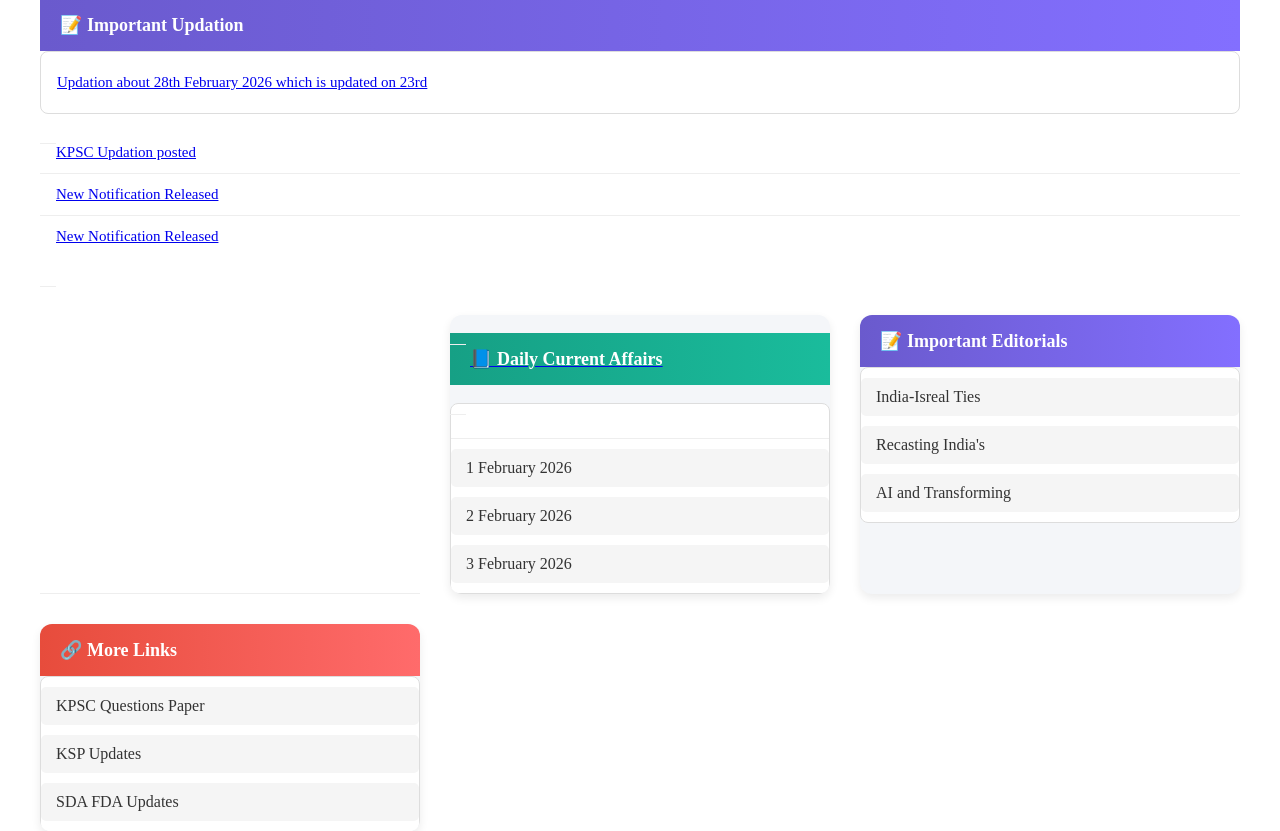
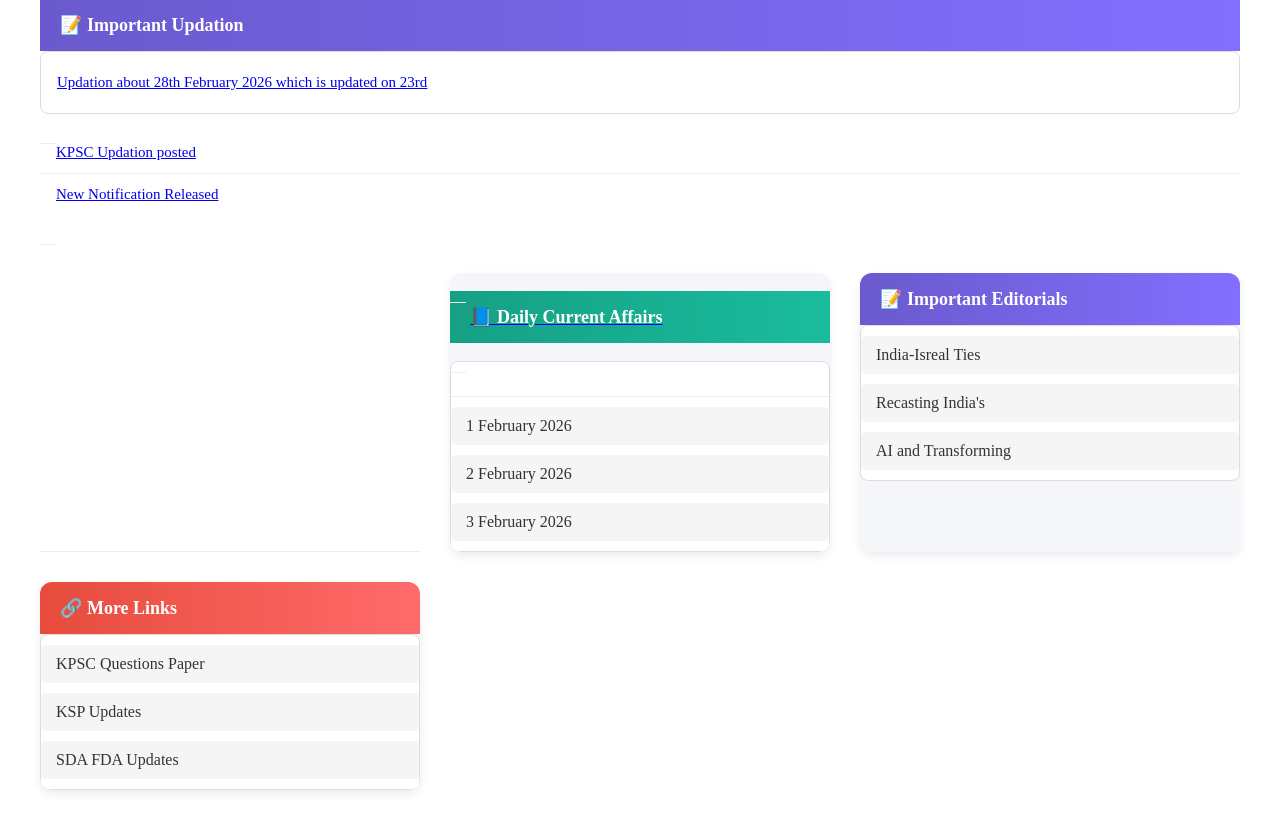
Before and after one commit to Karanperiyapatna/ksc-guide, a Flask app: page / in a window 1280 px wide. Shown: the part 168-999 px from the top of the page. Run offline with Flask 3, Linux system fonts and the light colour scheme.

Commit message:
reverted back

```diff
--- a/templates/index.html
+++ b/templates/index.html
@@ -161,10 +161,6 @@
     <div href="notification.html" class="update-row">
         New Notification Released
     </div>
-
-	<div href="/updation" class="update-row">
-        New Notification Released
-    </div>
 </div>
 
 <!-- ----------------------------------------------------- Ended Row Wise -->
```
